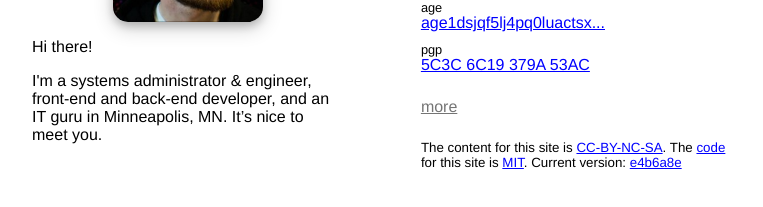
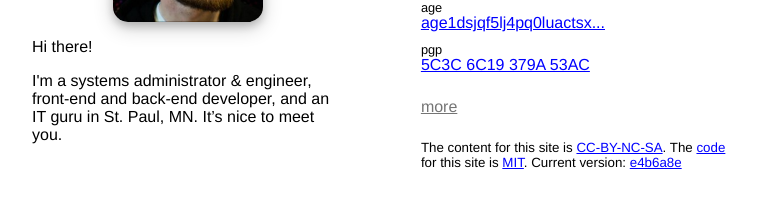
Before and after one commit to prplecake/jrgnsn.net, a Jekyll site: the page built from index.html, in a window 1280 px wide. Shown: the part 1566-1773 px from the top of the page, without its empty margins (258-1021 px from the left). Built offline with Jekyll 4.4.1, drawn with Linux system fonts in a browser that asks for light colours; the list of posts is cut into pages by our own code.

Commit message:
Update location

```diff
--- a/_includes/author_bio.md
+++ b/_includes/author_bio.md
@@ -1,2 +1,2 @@
 I'm a systems administrator & engineer, front-end and back-end
-developer, and an IT guru in Minneapolis, MN. It’s nice to meet you.
+developer, and an IT guru in St. Paul, MN. It’s nice to meet you.
```
